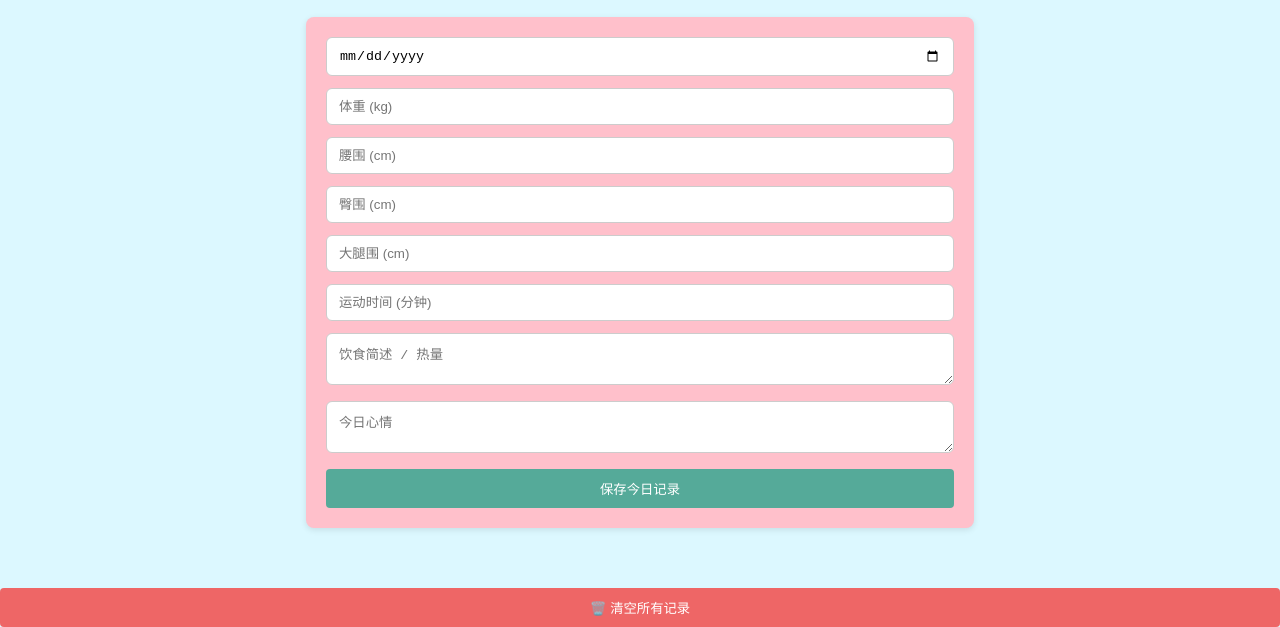
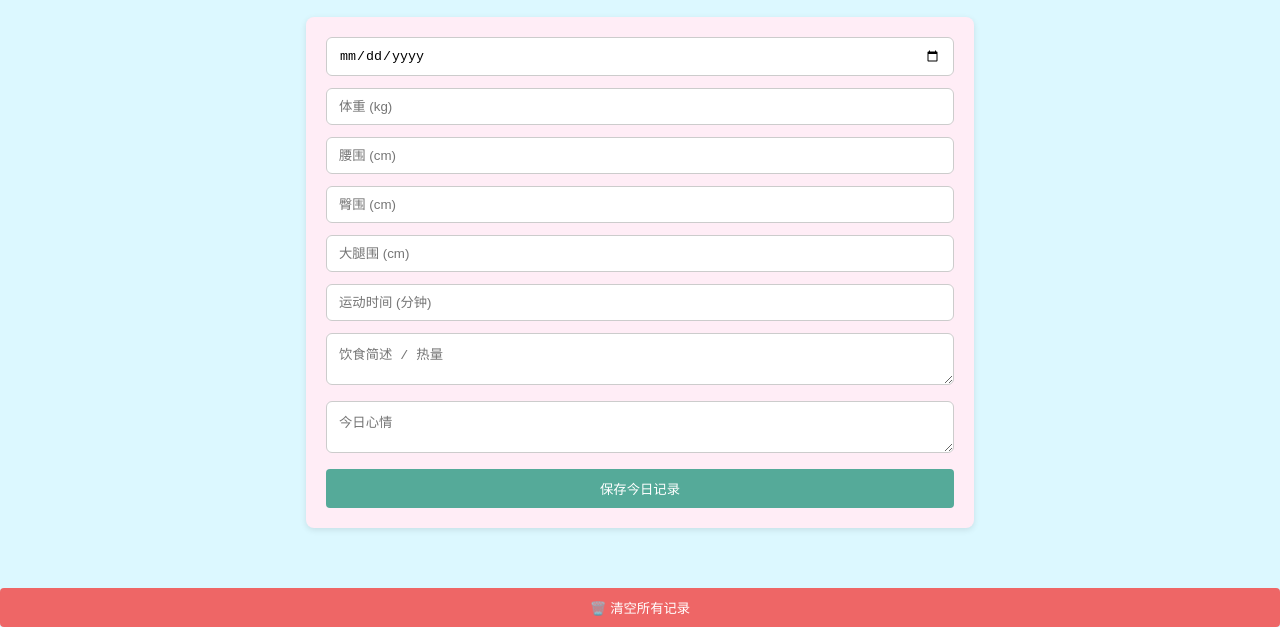
Before and after one commit to Saaaandraaa/weight-tracker, a plain HTML site: page index.html in a window 1280 px wide. Shown: the part 244-871 px from the top of the page. Drawn offline with Linux system fonts and the light colour scheme.

Commit message:
改卡片颜色

```diff
--- a/styles.css
+++ b/styles.css
@@ -26,7 +26,7 @@ header {
 }
 
 .card {
-  background: pink;
+  background: #ffedf6;
   padding: 20px;
   margin-bottom: 16px;
   border-radius: 8px;
```
